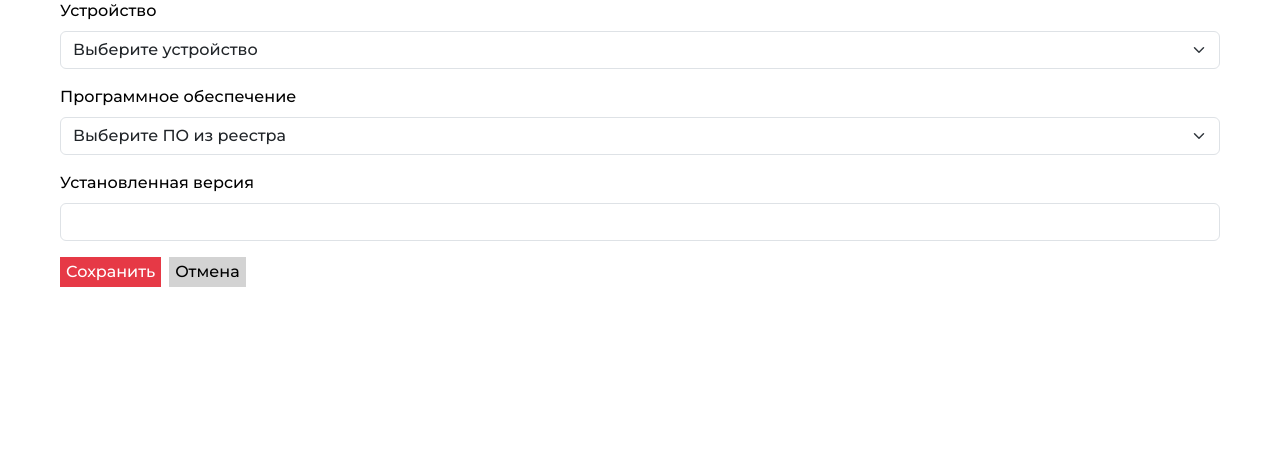
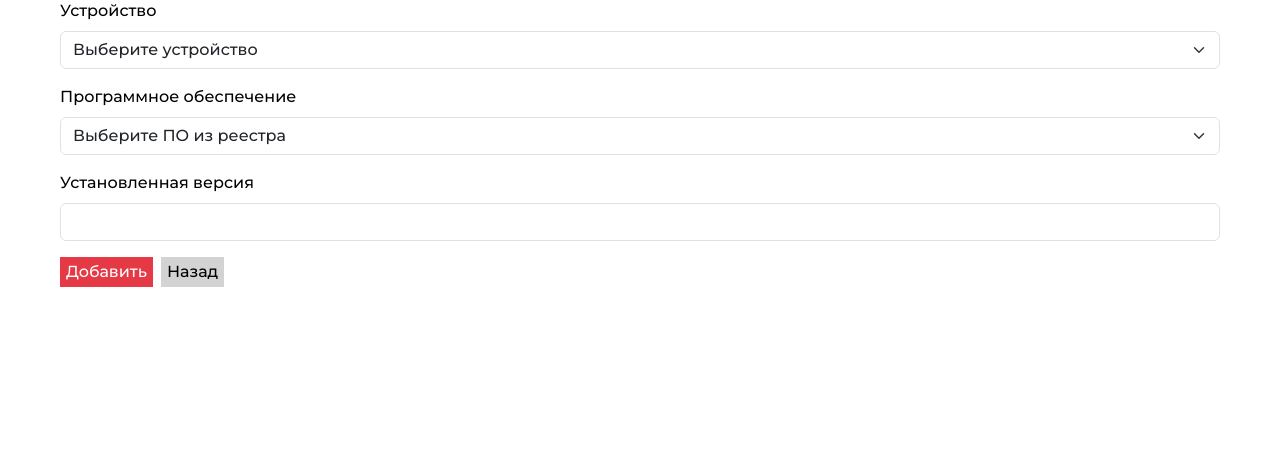
Before and after one commit to nunluna/version_up, a Flask app: page /add_installed_software in a window 1280 px wide. Shown: the part 193-648 px from the top of the page. Run offline with Flask 3, Linux system fonts and the light colour scheme.

Commit message:
итог вроде

```diff
--- a/templates/add_installed_software.html
+++ b/templates/add_installed_software.html
@@ -47,8 +47,8 @@
             </div>
 
             <div class="d-flex gap-2 justify-content-start">
-                <button type="submit" class="btn btn-warning">Сохранить</button>
-                <a href="{{ url_for('index') }}" class="btn btn-danger">Отмена</a>
+                <button type="submit" class="btn btn-warning">Добавить</button>
+                <a href="{{ url_for('index') }}" class="btn btn-danger">Назад</a>
             </div>
         </form>
     </div>
```
Also changed, not shown: instance/version_control.db.
